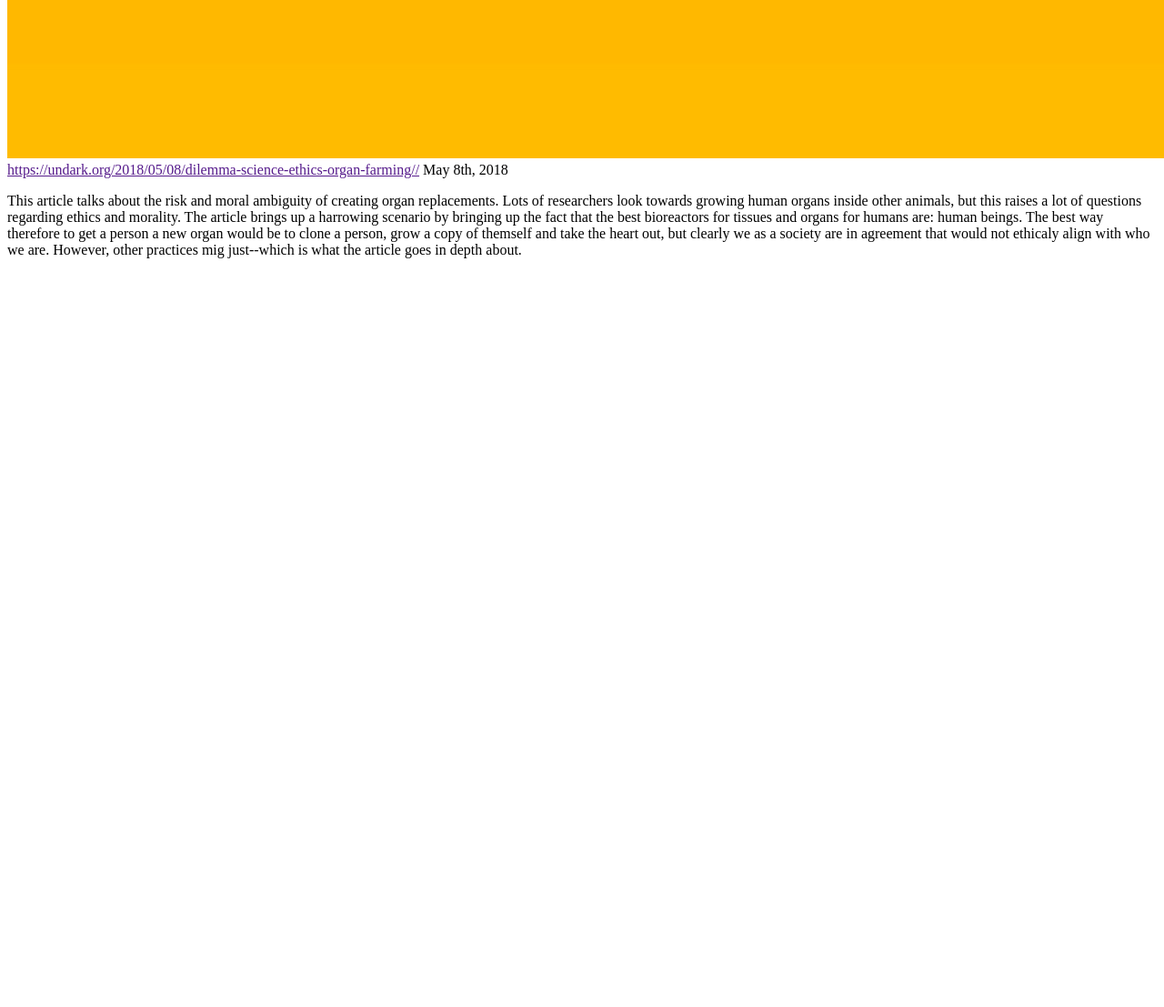
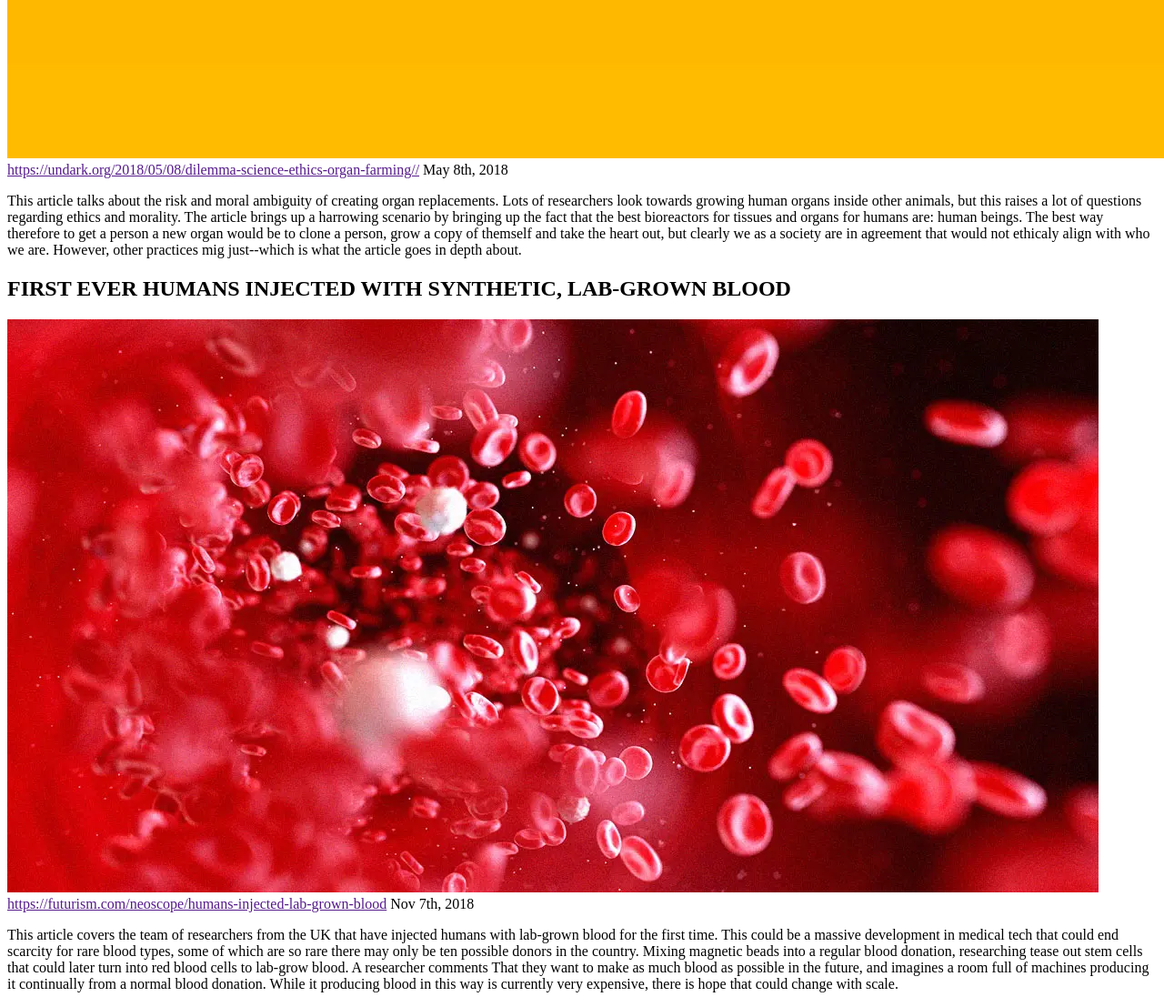
Before and after one commit to jannatferoza/blog_1500_05, a plain HTML site: page index.html in a window 1280 px wide. Shown: the part 3715-4822 px from the top of the page at 91% size. Before the commit the page ends 4015 px from the top, so only its background shows below. Drawn offline with Linux system fonts and the light colour scheme.

Commit message:
Added fifth article

```diff
--- a/index.html
+++ b/index.html
@@ -70,5 +70,21 @@
 
             </p>
         </article>
+        <article>
+            <h2>FIRST EVER HUMANS INJECTED WITH SYNTHETIC, LAB-GROWN BLOOD</h2>
+            <img src="../blog_1500_05/redbloodcells.jpg" alt="image of many red blood cells in movement">
+            <a href="">https://futurism.com/neoscope/humans-injected-lab-grown-blood</a>
+            <time>Nov 7th, 2018</time>
+            <p>This article covers the team of researchers from the UK that have injected humans with lab-grown
+                blood for the first time. This could be a massive development in medical tech that could end
+                scarcity for rare blood types, some of which are so rare there may only be ten possible
+                donors in the country. Mixing magnetic beads into a regular blood donation, researching tease out
+                stem cells that could later turn into red blood cells to lab-grow blood. A researcher comments That
+                they want to make as much blood as possible in the future, and imagines a room full of machines
+                producing it continually from a normal blood donation. While it producing blood in this way
+                is currently very expensive, there is hope that could change with scale.
+
+            </p>
+        </article>
     </main>
 </body
```
Also changed, not shown: redbloodcells.jpg (added).
